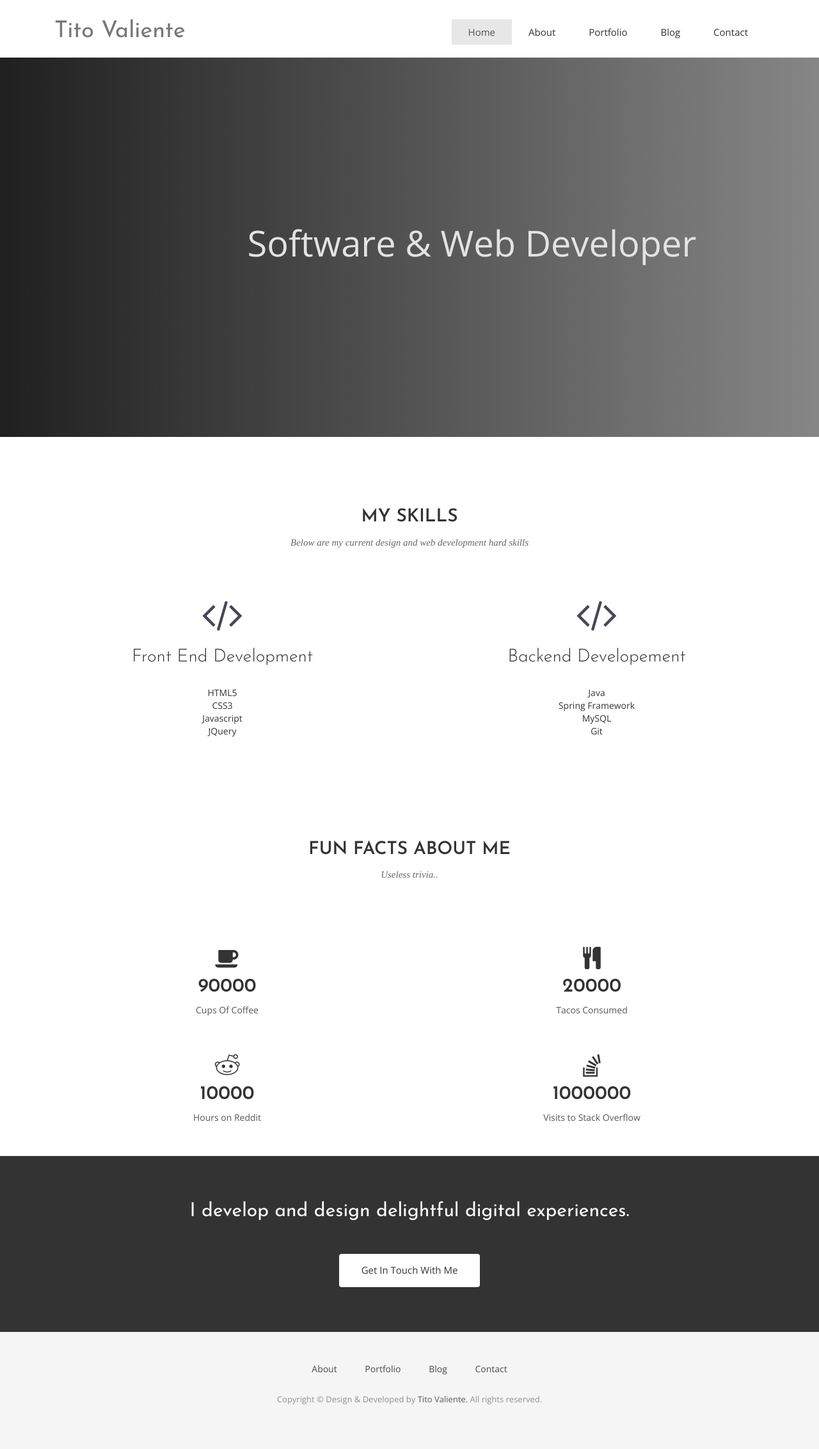
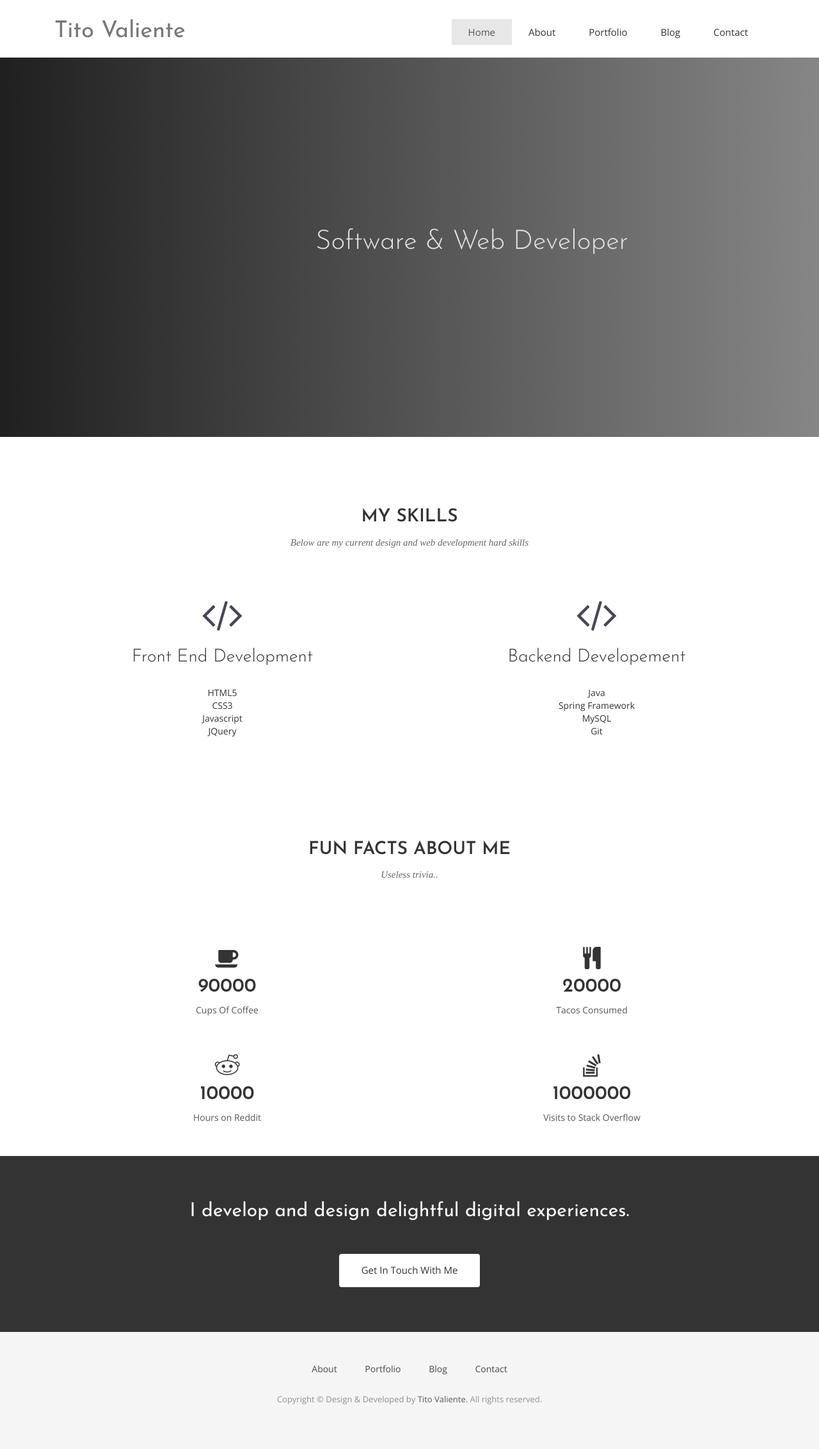
Before and after one commit to titobyte/titovaliente, a Jekyll site: the page built from index.html, in a window 1280 px wide. Shown: the whole page at 64% size. Built offline with Jekyll 4.4.1, drawn with Linux system fonts in a browser that asks for light colours; nearby versions of some CDN libraries; some web fonts are replaced; comment, search, counter and statistics services are not loaded.

Commit message:
josefin text on slider

```diff
--- a/css/style.css
+++ b/css/style.css
@@ -123,9 +123,9 @@ font header .navbar-default .navbar-nav li a:hover {
   padding-bottom: 45px;
 }
 #slider .block p {
-  font-family: 'Open Sans', cursive;
+  font-family: 'Josefin Sans', sans-serif;
   font-weight: 300;
-  font-size: 4em !important;
+  font-size: 3em !important;
   text-align: center;
 }
 
```
